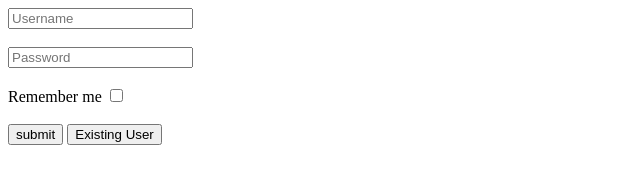
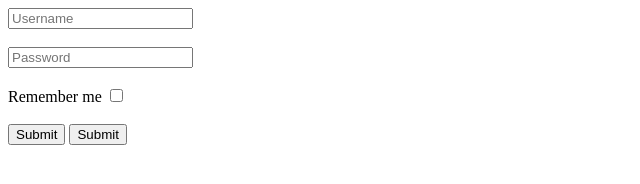
Before and after one commit to acciojob/remember-me-login-form-accio-garry, a website: page main.html in a window 1280 px wide. Shown: the full height of the page, 0-640 px from the left. Drawn offline with Linux system fonts and the light colour scheme.

Commit message:
created a submission

```diff
--- a/main.html
+++ b/main.html
@@ -16,14 +16,14 @@
 	<input type="password" placeholder="Password" id="password">
 	<br>
 	<br>
-    <label>Remember me</label>
+    <label for="checkbox">Remember me</label>
     <input type="checkbox" id="checkbox">
 	<br>
 	<br>
 
-	<input type="submit" id="submit" value="submit">
+	<input type="submit" id="submit" value="Submit">
 
-	<input type="submit" id="existing" value="Existing User">
+	<input type="submit" id="existing" value="Submit">
 
 
 </form>
```
